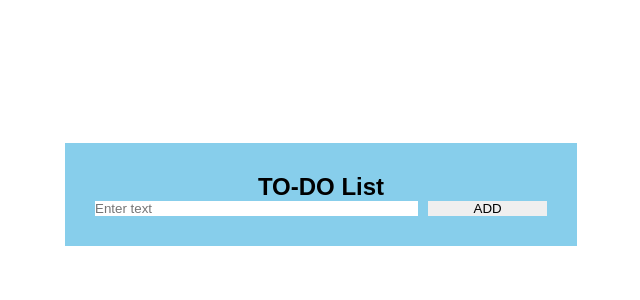
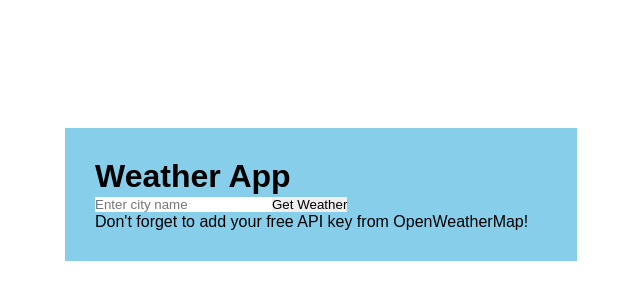
Before and after one commit to kamalrajms/vignesh, a React (Vite) app: page / in a window 1280 px wide. Shown: the part 206-506 px from the top of the page, without its empty margins (319-959 px from the left). Built offline with nearby package versions, Linux system fonts and the light colour scheme.

Commit message:
weather app

```diff
--- a/src/App.jsx
+++ b/src/App.jsx
@@ -1,43 +1,100 @@
-//todo list
-
+// App.js
 import React, { useState } from "react";
 
-export default function App() {
-  const [todo, settodo] = useState([]);
-  const [task, setTask] = useState("");
+function App() {
+  const [city, setCity] = useState("");
+  const [weatherData, setWeatherData] = useState(null);
+  const [loading, setLoading] = useState(false);
+  const [error, setError] = useState("");
 
-  const addTodo = () => {
-    if (task.trim() === "") return;
-    settodo([{ text: task }, ...todo]);
-    setTask("");
+
+  const API_KEY = "YOUR_API_KEY_HERE";
+  const API_URL = "https://api.openweathermap.org/data/2.5/weather";
+
+  const fetchWeather = async () => {
+    if (!city.trim()) {
+      setError("Please enter a city  name");
+      return;
+    }
+
+    setLoading(true);
+    setError("");
+
+    try {
+      const response = await fetch(
+        `${API_URL}?q=${city}&appid=${API_KEY}&units=metric`
+      );
+
+      if (!response.ok) {
+        throw new Error("City not found or API error");
+      }
+
+      const data = await response.json();
+      setWeatherData(data);
+    } catch (err) {
+      setError(err.message);
+      setWeatherData(null);
+    } finally {
+      setLoading(false);
+    }
   };
 
-  const deleteTodo = (ind) => {
-    const newtodo = todo.filter((_, i) => i !== ind);
-    settodo(newtodo);
+  const handleSubmit = (e) => {
+    e.preventDefault();
+    fetchWeather();
   };
 
   return (
-    <div>
-      <h2>TO-DO List</h2>
-      <nav>
-        <input
-          type="text"
-          placeholder="Enter text"
-          value={task}
-          onChange={(e) => setTask(e.target.value)}
-        />
-        <button onClick={addTodo}>ADD</button>
-      </nav>
+    <div className="App">
+      <div className="weather-container">
+        <h1>Weather App</h1>
 
-      <ul>
-        {todo.map((todo, ind) => (
-          <li key={ind}>
-            {todo.text}
-            <button onClick={() => deleteTodo(ind)}>Delete</button>
-          </li>
-        ))}
-      </ul>
+        <form onSubmit={handleSubmit} className="search-form">
+          <input
+            type="text"
+            placeholder="Enter city name"
+            value={city}
+            onChange={(e) => setCity(e.target.value)}
+          />
+          <button type="submit">Get Weather</button>
+        </form>
+
+        {loading && <div className="loading">Loading weather data...</div>}
+
+        {error && <div className="error">{error}</div>}
+
+        {weatherData && (
+          <div className="weather-info">
+            <h2>
+              {weatherData.name}, {weatherData.sys.country}
+            </h2>
+            <div className="weather-main">
+              <img
+                src={`https://openweathermap.org/img/wn/${weatherData.weather[0].icon}@2x.png`}
+                alt={weatherData.weather[0].description}
+              />
+              <div className="temperature">
+                {Math.round(weatherData.main.temp)}°C
+              </div>
+            </div>
+            <div className="weather-details">
+              <div className="condition">{weatherData.weather[0].main}</div>
+              <div className="humidity">
+                Humidity: {weatherData.main.humidity}%
+              </div>
+              <div className="feels-like">
+                Feels like: {Math.round(weatherData.main.feels_like)}°C
+              </div>
+            </div>
+          </div>
+        )}
+
+        <div className="api-note">
+          <p>Don't forget to add your free API key from OpenWeatherMap!</p>
+        </div>
+      </div>
     </div>
   );
 }
+
+export default App;
```
